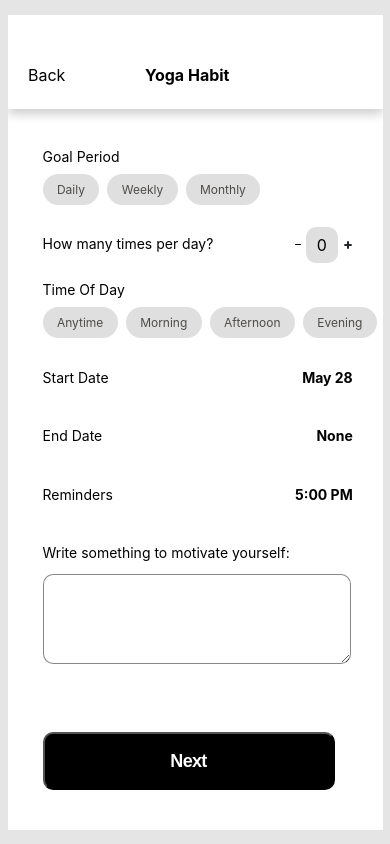
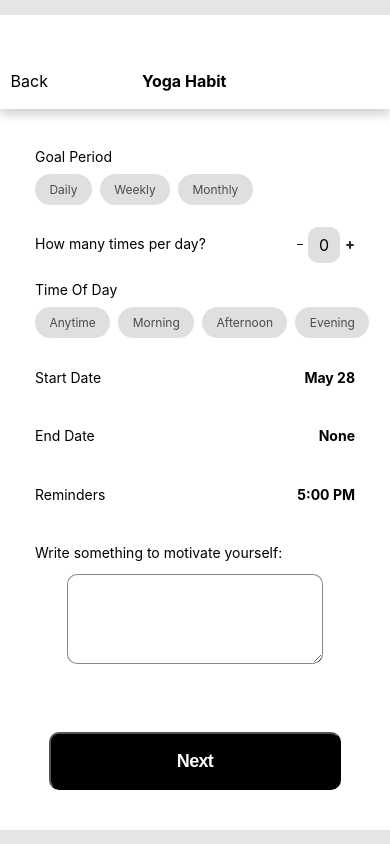
Before and after one commit to pswk1/habit-tracker, a React (Create React App) app: page /set-habit in a window 390 px wide. Built offline with nearby package versions, Linux system fonts and the light colour scheme; a web font is replaced by a local one.

Commit message:
refactor: responsiveness
- implement code for more detailed responsiveness to different screenwidths

```diff
--- a/src/components/Container.js
+++ b/src/components/Container.js
@@ -1,9 +1,9 @@
 import styled from 'styled-components';
 
 export const Container = styled.div`
-	max-width: 23.4375rem;
-	max-height: 50.9375rem;
-	width: 23.4375rem;
+	min-width: 23.4375rem;
+	min-height: 50.9375rem;
+	width: 100vw;
 	height: 50.9375rem;
 	overflow: auto;
 	background: white;
--- a/src/components/Habits/HabitsComponents.js
+++ b/src/components/Habits/HabitsComponents.js
@@ -25,9 +25,9 @@ export const DateCircle = styled.div`
 `;
 export const DateText = styled.span`
 	font-family: Poppins;
-	font-size: ${(props) => (props.type === 'day' ? '0.5625rem' : '0.875rem')};
-	line-height: ${(props) => (props.type === 'day' ? '0.8125rem' : '1.3125rem')};
-	font-weight: ${(props) => props.type === 'dateNum' && 'bold'};
+	font-size: ${({ type }) => (type === 'day' ? '0.5625rem' : '0.875rem')};
+	line-height: ${({ type }) => (type === 'day' ? '0.8125rem' : '1.3125rem')};
+	font-weight: ${({ type }) => type === 'dateNum' && 'bold'};
 	text-align: center;
 	color: black;
 `;
@@ -40,7 +40,7 @@ export const NoHabitSet = styled.div`
 `;
 
 export const HabitsList = styled.div`
-	width: 20.44rem;
+	width: 100%;
 	height: 40.5rem;
 	margin: 0 auto;
 	display: flex;
@@ -50,7 +50,7 @@ export const HabitsList = styled.div`
 	margin-bottom: 0.5rem;
 `;
 export const Habit = styled.div`
-	width: 20.4375rem;
+	width: 80%;
 	height: 3.75rem;
 	background: #dddddd;
 	border-radius: 10px;
@@ -83,16 +83,16 @@ export const ActionContainer = styled.div`
 	display: grid;
 	grid-template-columns: 50px 70px 40px;
 	align-items: center;
-	justify-content: center;
+	justify-content: space-evenly;
 	grid-gap: 45px;
-	padding-bottom: 1.125rem;
+	padding: 0 1.125rem 1.125rem;
 	position: relative;
 	border-bottom: 5px solid #ef476f;
 	&:after {
 		content: '';
 		display: block;
 		position: absolute;
-		width: 200px;
+		width: 53%;
 		bottom: -5px;
 		right: 0px;
 		border: 6px solid white;
--- a/src/components/Nav/Nav.js
+++ b/src/components/Nav/Nav.js
@@ -7,7 +7,7 @@ const Nav = () => {
 
 	if (location.pathname === '/set-habit') {
 		return (
-			<NavEl columns='1.375rem 6.125rem 1.5rem'>
+			<NavEl columns='1rem 6.125rem 1.5rem'>
 				<Link style={{ textDecoration: 'none', color: 'black' }} to={'/'}>
 					Back
 				</Link>
--- a/src/components/Nav/NavComponents.js
+++ b/src/components/Nav/NavComponents.js
@@ -8,13 +8,14 @@ export const NavEl = styled.div`
 	width: 100%;
 	display: grid;
 	grid-template-columns: ${(props) => props.columns};
-	grid-gap: 95px;
-	justify-content: center;
+	grid-gap: 5.9rem;
+	align-items: center;
+	justify-content: space-around;
 	padding-top: 50px;
 	padding-bottom: 12px;
 `;
 export const Title = styled.div`
-	font-size: 16px;
+	font-size: 1rem;
 	font-weight: 700;
 `;
 
@@ -22,14 +23,14 @@ export const SettingsIcon = styled.img.attrs({
 	src: settingsIcon,
 	alt: 'settings',
 })`
-	width: 22px;
-	height: 22px;
+	width: 1.375rem;
+	height: 1.375rem;
 `;
 
 export const SlidersIcon = styled.img.attrs({
 	src: slidersIcon,
 	alt: 'sliders',
 })`
-	width: 24px;
-	height: 24px;
+	width: 1.5rem;
+	height: 1.5rem;
 `;
--- a/src/components/SetHabit/SetHabit.js
+++ b/src/components/SetHabit/SetHabit.js
@@ -5,6 +5,7 @@ import {
 	SelectEl,
 	Text,
 	Option,
+	OptionContainer,
 	RowEl,
 	Counter,
 	CounterBox,
@@ -20,6 +21,7 @@ const SetHabit = ({ habits, setHabits }) => {
 		frequency: 0,
 		timeOfDay: '',
 		motivation: '',
+		complete: false
 	});
 
 	const selectOption = (category, val) => {
@@ -59,6 +61,7 @@ const SetHabit = ({ habits, setHabits }) => {
 			frequency: 0,
 			timeOfDay: '',
 			motivation: '',
+			complete: false
 		};
 
 		for (let key of Object.keys(unchanged)) {
@@ -82,6 +85,7 @@ const SetHabit = ({ habits, setHabits }) => {
 		<SetHabitContainer>
 			<SelectEl>
 				<Text>Goal Period</Text>
+				<OptionContainer>
 					<Option
 						selected={newHabit.goalPeriod === 'Daily' && true}
 						onClick={() => selectOption('goalPeriod', 'Daily')}
@@ -100,6 +104,7 @@ const SetHabit = ({ habits, setHabits }) => {
 					>
 						Monthly
 					</Option>
+				</OptionContainer>
 			</SelectEl>
 
 			<RowEl>
--- a/src/components/SetHabit/SetHabitComponents.js
+++ b/src/components/SetHabit/SetHabitComponents.js
@@ -7,19 +7,28 @@ export const SetHabitContainer = styled.div`
 	display: flex;
 	flex-direction: column;
 	justify-content: space-evenly;
-	align-items: flex-start;
+	align-items: center;
 	padding: 2.1875rem;
 `;
 
 export const SelectEl = styled.div`
 	height: 3.4375rem;
-	width: 20.75rem;
+	width: 100%;
 	margin-bottom: 1rem;
+`;
+
+export const OptionContainer = styled.div`
+	dislay: flex;
+	flex-direction: row;
+	justify-content: space-evenly;
+	align-items: center;
+	height: fit-content;
+	block-size: fit-content;
 `;
 
 export const RowEl = styled.div`
 	height: 2.25rem;
-	width: 19.39rem;
+	width: 100%;
 	display: flex;
 	flex-direction: row;
 	justify-content: space-between;
@@ -83,7 +92,7 @@ export const IncrementBtn = styled.img.attrs({
 
 export const TextArea = styled.textarea`
 	height: 5.625rem;
-	width: 19.25rem;
+	width: 80%;
 	background: rgba(255, 255, 255, 0.6);
 	border: 1px solid rgba(56, 56, 56, 0.6);
 	box-sizing: border-box;
@@ -97,7 +106,7 @@ export const SubmitBtn = styled.button`
 	width: 18.25rem;
 	background: #000000;
 	border-radius: 10px;
-	color: #FFFFFF;
+	color: #ffffff;
 	font-size: 18px;
 	line-height: 21px;
 	letter-spacing: -0.65px;
```
Lines whose indentation alone changed are shown as unchanged.
